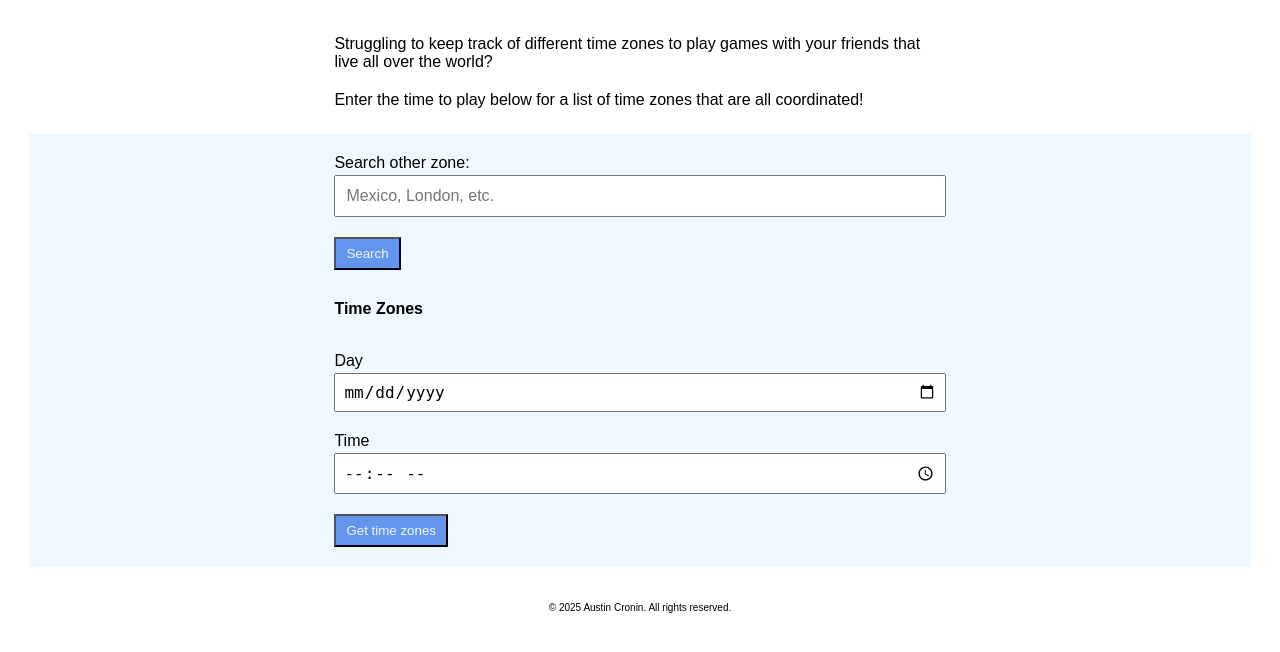
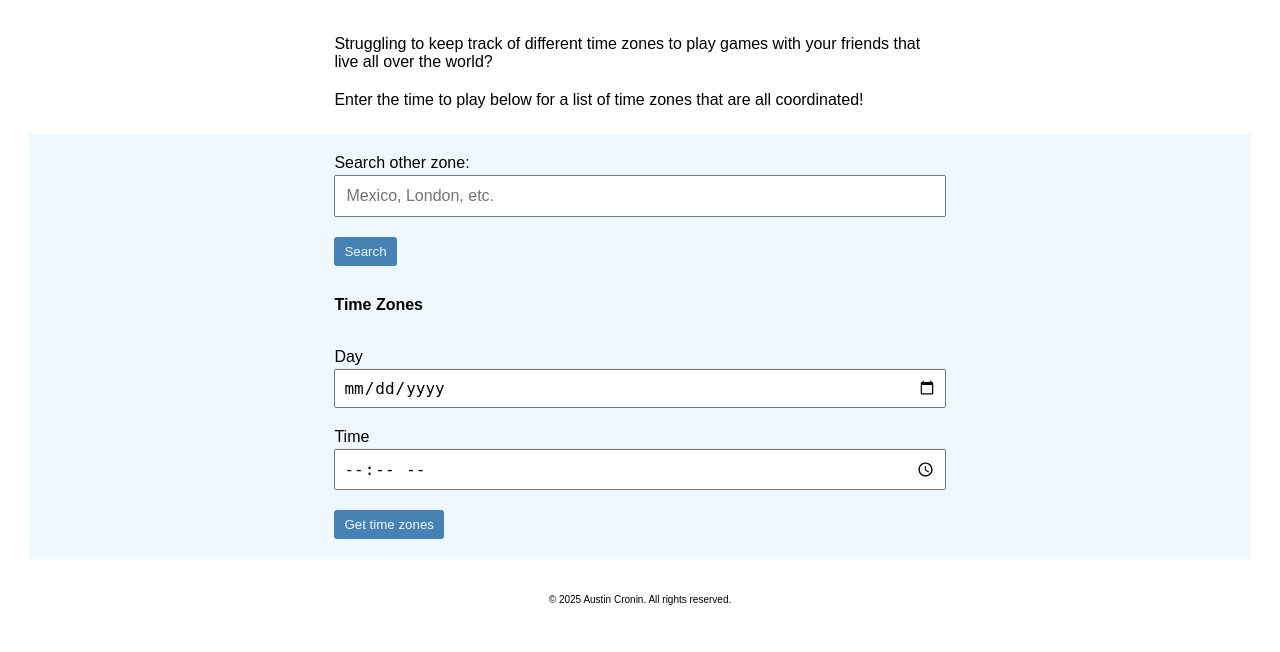
Before and after one commit to tincro/time_warp, a Python web app: template src/time_warp/templates/index.html in a window 1280 px wide. Shown: the part 66-718 px from the top of the page. Run offline with Jinja, Linux system fonts and the light colour scheme; the template is opened without the code that fills it, so the values that code supplies are empty.

Commit message:
Reduced size on Location titles

```diff
--- a/src/time_warp/static/style.css
+++ b/src/time_warp/static/style.css
@@ -69,13 +69,15 @@ p {
 }
 
 .btn {
-    background-color: cornflowerblue;
+    background-color: steelblue;
     color: aliceblue;
     display: block;
     margin-top: 20px;
     max-width: 300px;
     padding: 7px 10px;
     text-align: center;
+    border: none;
+    border-radius: 3px;
 }
 
 .form-container, .results-container {
@@ -103,7 +105,6 @@ p {
 
 .location {
     color: crimson;
-    font-size: 1.3rem;
     font-weight: 800;
     text-transform: uppercase;
 }
@@ -128,7 +129,7 @@ p {
     margin: 3rem auto;
 }
 .proposed-container h2 {
-    color: steelblue;
+    color: steelblue    ;
 }
 
 .results-container {
```
